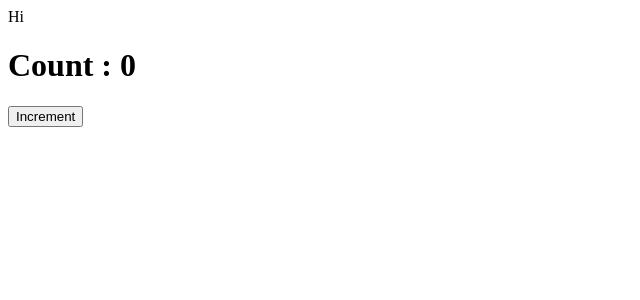
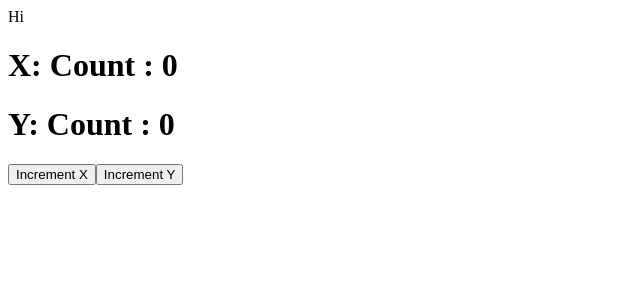
Before and after one commit to srinivasaleti/react-hooks, a React (Create React App) app: page / in a window 1280 px wide. Shown: the top 300 px of the page, without its empty margins (0-640 px from the left). Built offline with nearby package versions, Linux system fonts and the light colour scheme.

Commit message:
useEffect Deps Example

```diff
--- a/src/Counter.js
+++ b/src/Counter.js
@@ -2,17 +2,23 @@ import { useState, useEffect } from "react"
 
 export function Counter() {
     const [x, setX] = useState(0)
+    const [y, setY] = useState(0)
 
-    const onClickListener = () => {
+    const onClickListenerX = () => {
         setX(x + 1);
+    }
+    const onClickListenerY = () => {
+        setY(y + 1);
     }
 
     useEffect(function(){
-        document.title = "You Clicked " + x + " times";
-    });
+        document.title = "You Clicked " + y + " times";
+    }, [y]);
 
     return <div>
-        <h1>Count : {x}</h1>
-        <button onClick={onClickListener}>Increment</button>
+        <h1>X: Count : {x}</h1>
+        <h1>Y: Count : {y}</h1>
+        <button onClick={onClickListenerX}>Increment X</button>
+        <button onClick={onClickListenerY}>Increment Y</button>
     </div>
 }
```
